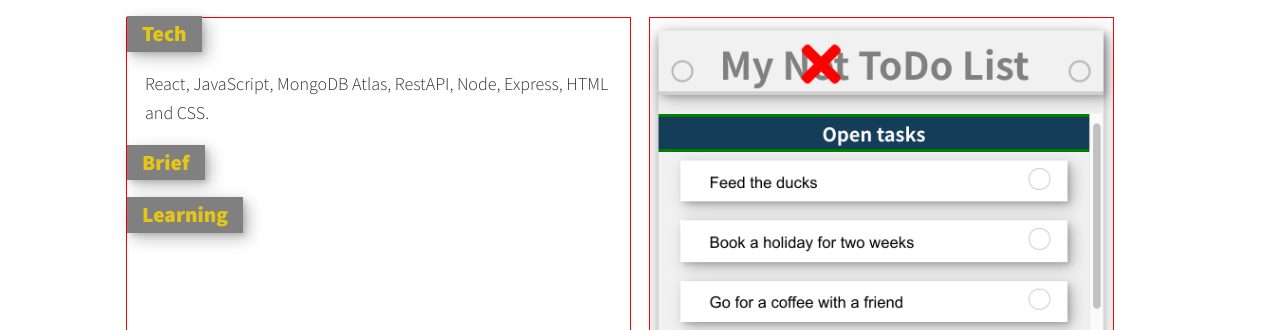
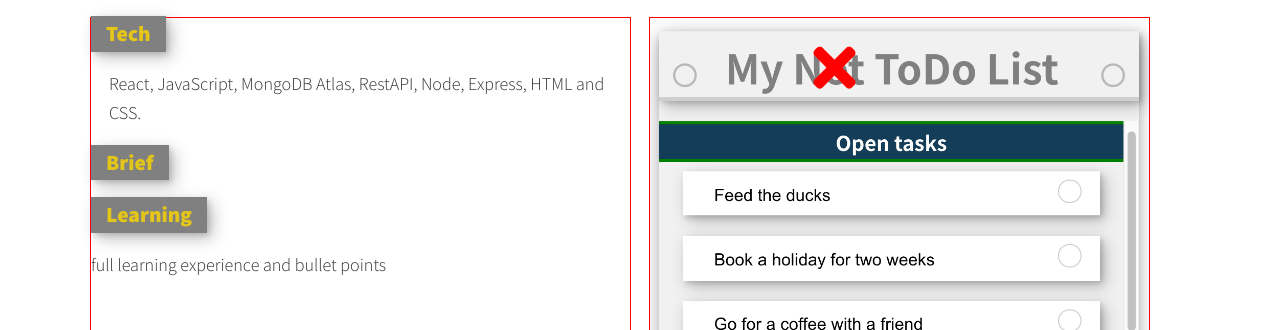
Before and after one commit to SJ47/scottjohnston-portfolio, a React (Create React App) app: page /my-not-todo-list in a window 1280 px wide. Shown: the part 393-723 px from the top of the page. Built offline with nearby package versions, Linux system fonts and the light colour scheme.

Commit message:
Refactored project page pre-re-styling

```diff
--- a/src/App.css
+++ b/src/App.css
@@ -369,22 +369,22 @@ main {
 
 .portfolio-item-individual {
     padding: 0 2em 2em;
-    /* max-width: 1000px; */
-    /* margin: 0 auto; */
-    /* text-align: center; */
+    /* max-width: 1000px;
+    margin: 0 auto;
+    text-align: center; */
     display: grid;
     gap: 1em;
     grid-template-columns: 1fr 1fr;
-    margin-left: 2em;
-    margin-right: 2em;
+    /* margin-left: 2em;
+    margin-right: 2em; */
 
     /* border: 1px solid red; */
 }
 
 .portfolio-item-individual p:nth-of-type(2) {
-    /* max-width: 600px; */
-    /* margin-left: auto; */
-    /* margin-right: auto; */
+    max-width: 600px;
+    margin-left: auto;
+    margin-right: auto;
     margin-left: 1em;
 }
 
--- a/src/components/ProjectPage.js
+++ b/src/components/ProjectPage.js
@@ -1,64 +1,46 @@
 import React from 'react'
 
-// This component acts as a template project page where individual project component files
-// will send props to this page so all project renders look the same
-
-// Props passed in with example
-// title = "A CodeClan Group Project"
-// projectTitle = "Endangered Animals App"
-// subtitle = "A Learning with CodeClan Project"
-// gitHubLink = "https://github.com/SJ47/project_endangered_animals"
-// liveAppLink = "https://endangered-animals.herokuapp.com"
-// image = { projImage }
-// techDescription = "React, JavaScript, HTML, CSS, Express, MongoDB and Leaflet.js."
-
-const ProjectPage = (props) => {
+const ProjectPage = ({ project }) => {
+    console.log("troubleshooting: ", project);
     return (
         <div>
             <section className="intro">
 
                 <h1 className="section__title section__title--intro">
-                    {props.title} <strong>{props.projectTitle}
+                    {project.projectTeam}<strong>{project.projectTitle}
                     </strong>
                 </h1>
 
-                <a href={props.liveAppLink} target="_blank" rel="noreferrer">
+                <a href={project.liveAppLink} target="_blank" rel="noreferrer">
                     <span className="project-button-live">Live Demo!</span></a>
 
-                <p className="section__subtitle section__subtitle--intro">{props.subtitle}</p>
-                <img src={props.projImage} alt="" className="project-intro__img"></img>
+                <p className="section__subtitle section__subtitle--intro">{project.subtitle}</p>
+                <img src={project.image} alt="" className="project-intro__img"></img>
 
             </section>
 
             <div className="portfolio-item-individual">
                 <div className="portfolio-item-individual-left">
                     <p className="tech-text-container"><span className="tech-text-reversed">Tech</span></p>
-                    <p>{props.techDescription}</p>
+                    <p>{project.techDescription}</p>
 
                     <p className="tech-text-container"><span className="tech-text-reversed">Brief</span></p>
-                    <p>{props.mvp}</p>
+                    <p>{project.mvp}</p>
 
                     <p className="tech-text-container"><span className="tech-text-reversed">Learning</span></p>
-                    <p>{props.learning}</p>
+                    <p>{project.learning}</p>
                 </div>
 
                 <div className="portfolio-item-individual-right">
-                    {/* <a href={props.liveAppLink} target="_blank" rel="noreferrer"> */}
-                    <img src={props.projImage} alt="portfolio project"></img>
-                    {/* </a> */}
+                    <img src={project.image} alt="portfolio project"></img>
                 </div>
 
-                {/* <a href={props.liveAppLink} target="_blank" rel="noreferrer">
-                    <button className="project-button">View Project Running Live!</button>
-                </a> */}
-                <p>View the <a href={props.gitHubLink} target="_blank" rel="noreferrer">source
+                <p>View the <a href={project.gitHubLink} target="_blank" rel="noreferrer">source
         code on Github </a>
-                    {/* <a className="social-list__link" href="https://github.com/sj47" target="_blank" rel="noreferrer"> */}
                     <i className="fab fa-github"></i>
-                    {/* </a> */}
                 </p>
             </div>
-        </div>
+        </div >
     )
 }
 
--- a/src/components/Thumbnail.js
+++ b/src/components/Thumbnail.js
@@ -17,7 +17,7 @@ const Thumbnail = (props) => {
                             </p>
                         </div>
                         <hr />
-                        <p className="subtext"><Link to={props.link} className="project-link" >View here</Link></p>
+                        <p className="subtext"><Link to={props.link} className="project-link" id={props.id}>View here</Link></p>
 
                     </div>
                 </div>
--- a/src/components/projects/ProjectTemplate.js
+++ b/src/components/projects/ProjectTemplate.js
@@ -1,11 +1,11 @@
 import React from 'react'
-import projImage from "../../static/images/foodee.png"
+// import projImage from "../../static/images/foodee.png"
 import ProjectPage from '../ProjectPage'
 
 
-const ProjectTemplate = ({ projects }) => {
+const ProjectTemplate = ({ project }) => {
 
-    console.log("Projects from template: ", projects);
+    console.log("Projects from template: ", project);
     // Ensure page starts at top when rendered
     window.scrollTo({
         top: 0,
@@ -14,13 +14,14 @@ const ProjectTemplate = ({ projects }) => {
 
     return (
         <ProjectPage
-            title={projects[0].title}
-            projectTitle={projects[2].projectTitle}
-            subtitle="A food & drink table service ordering app"
-            gitHubLink="https://github.com/SJ47/foodee"
-            liveAppLink="https://foodee.scottjohnston.dev"
-            projImage={projImage}
-            techDescription="Java, Java Spring Framework, React, JavaScript, HTML, CSS, Leaflet.js and Stripe Integration."
+            project={project}
+        // title={project.title}
+        // projectTitle={project.projectTitle}
+        // subtitle={project.subtitle}
+        // gitHubLink={project.gitHubLink}
+        // liveAppLink={project.liveAppLink}
+        // projImage={project.image}
+        // techDescription={project.techDescription}
         >
         </ProjectPage>
     )
--- a/src/containers/PortfolioContainer.js
+++ b/src/containers/PortfolioContainer.js
@@ -13,19 +13,29 @@ import WhoIAm from "../components/WhoIAm";
 import Footer from "../components/Footer";
 import Projects from "../components/Projects";
 
-import EndangeredAnimals from "../components/projects/EndangeredAnimals";
-import TvShowSearch from "../components/projects/TvShowSearch";
-import RetroVideoGameLibrary from "../components/projects/RetroVideoGameLibrary";
-import SportsScoringApp from "../components/projects/SportsScoringApp";
-import RockPaperScissors from "../components/projects/RockPaperScissors";
-import Foodee from "../components/projects/Foodee";
-import MyNotToDoList from "../components/projects/MyNotToDoList";
+// import EndangeredAnimals from "../components/projects/EndangeredAnimals";
+// import TvShowSearch from "../components/projects/TvShowSearch";
+// import RetroVideoGameLibrary from "../components/projects/RetroVideoGameLibrary";
+// import SportsScoringApp from "../components/projects/SportsScoringApp";
+// import RockPaperScissors from "../components/projects/RockPaperScissors";
+// import Foodee from "../components/projects/Foodee";
+// import MyNotToDoList from "../components/projects/MyNotToDoList";
 
 import ProjectTemplate from "../components/projects/ProjectTemplate";
 
 const PortfolioContainer = () => {
 
     const location = "https://github.com/sj47" + useLocation().pathname;
+
+    // Loop through ProjectData and build out routes for each project
+    const listOfProjectRoutes = ProjectData.map((project) => {
+        return (
+            <Route path={project.link}>
+                <ProjectTemplate project={project} />
+            </Route>
+        )
+    })
+
 
     return (
         <>
@@ -43,17 +53,28 @@ const PortfolioContainer = () => {
                         <WhoIAm />
                         <Projects projects={ProjectData} />
                     </Route>
-                    <Route path="/my-not-todo-list" component={MyNotToDoList} />
+
+                    {listOfProjectRoutes}
+
+                    {/* <Route path="/my-not-todo-list" component={MyNotToDoList} />
                     <Route path="/foodee" component={Foodee} />
                     <Route path="/endangered-animals" component={EndangeredAnimals} />
                     <Route path="/tv-show-search-app" component={TvShowSearch} />
                     <Route path="/retro-video-game-library" component={RetroVideoGameLibrary} />
                     <Route path="/sports-scoring-app" component={SportsScoringApp} />
-                    <Route path="/rock-paper-scissors-game" component={RockPaperScissors} />
+                    <Route path="/rock-paper-scissors-game" component={RockPaperScissors} /> */}
 
-                    {/* <Route path={ProjectData.link}>
-                        <ProjectTemplate projects={ProjectData} />
+                    {/* <Route path="/foodee">
+                        <ProjectTemplate project={ProjectData[0]} />
+                    </Route>
+
+                    <Route path="/endangered-animals">
+                        <ProjectTemplate project={ProjectData[1]} />
                     </Route> */}
+
+                    {/* <Route path={ProjectData.link}> */}
+                    {/* <ProjectTemplate project={ProjectData[2]} id="2" /> */}
+                    {/* </Route> */}
                 </Switch >
             </main>
 
--- a/src/data.json
+++ b/src/data.json
@@ -3,7 +3,7 @@
         "id": 1,
         "projectName": "Foodee",
         "projectTitle": "Foodee App",
-        "type": "A CodeClan Group Project",
+        "projectTeam": "A CodeClan Group Project",
         "subtitle": "A food & drink table service ordering app",
         "category": "Web App for Mobile",
         "techDescription": "Java, Spring Framework, React, JavaScript, HTML, CSS, Leaflet.js and Stripe Integration.",
@@ -18,7 +18,7 @@
         "id": 2,
         "projectName": "Endangered Animals",
         "projectTitle": "Endangered Animals App",
-        "type": "A CodeClan Group Project",
+        "projectTeam": "A CodeClan Group Project",
         "subtitle": "An educational app about endangered animals",
         "category": "Web App",
         "techDescription": "React, JavaScript, HTML, CSS, Express, MongoDB and Leaflet.js.",
@@ -33,7 +33,7 @@
         "id": 3,
         "projectName": "My Not ToDo List",
         "projectTitle": "My Not ToDo List App",
-        "type": "A Solo Project",
+        "projectTeam": "A Solo Project",
         "subtitle": "Project To Develop MERN Stack Skills",
         "category": "Web App",
         "techDescription": "React, JavaScript, MongoDB Atlas, RestAPI, Node, Express, HTML and CSS.",
@@ -48,7 +48,7 @@
         "id": 4,
         "projectName": "TV Show Search",
         "projectTitle": "TV Show Search App",
-        "type": "A CodeClan Solo Project",
+        "projectTeam": "A CodeClan Solo Project",
         "subtitle": "Search and manage favourite TV shows",
         "category": "Web App",
         "techDescription": "React, JavaScript, HTML, CSS and fetching external API data from TVMaze.",
@@ -63,7 +63,7 @@
         "id": 5,
         "projectName": "Retro Video Game Library",
         "projectTitle": "Retro Video Game Library",
-        "type": "A CodeClan Solo Project",
+        "projectTeam": "A CodeClan Solo Project",
         "subtitle": "Using JavaScript to inject HTML into the DOM",
         "category": "Web App",
         "techDescription": "JavaScript to inject HTML and manipulate the DOM using JavaScript, HTML, CSS and the DOM.",
@@ -78,7 +78,7 @@
         "id": 6,
         "projectName": "Sports Scoring App",
         "projectTitle": "Sports Scoring App",
-        "type": "A CodeClan Solo Project",
+        "projectTeam": "A CodeClan Solo Project",
         "subtitle": "Tracking football league and fixtures",
         "category": "Web App",
         "techDescription": "Python, Flask, PostgreSQL, HTML, CSS.",
@@ -93,7 +93,7 @@
         "id": 7,
         "projectName": "Rock, Paper, Scissors",
         "projectTitle": "Rock, Paper, Scissors Game",
-        "type": "A CodeClan Solo Project",
+        "projectTeam": "A CodeClan Solo Project",
         "subtitle": "A simple game of Rock, Paper and Scissors",
         "category": "Web Game",
         "techDescription": "Python, Flask, PostgreSQL, HTML, CSS.",
```
